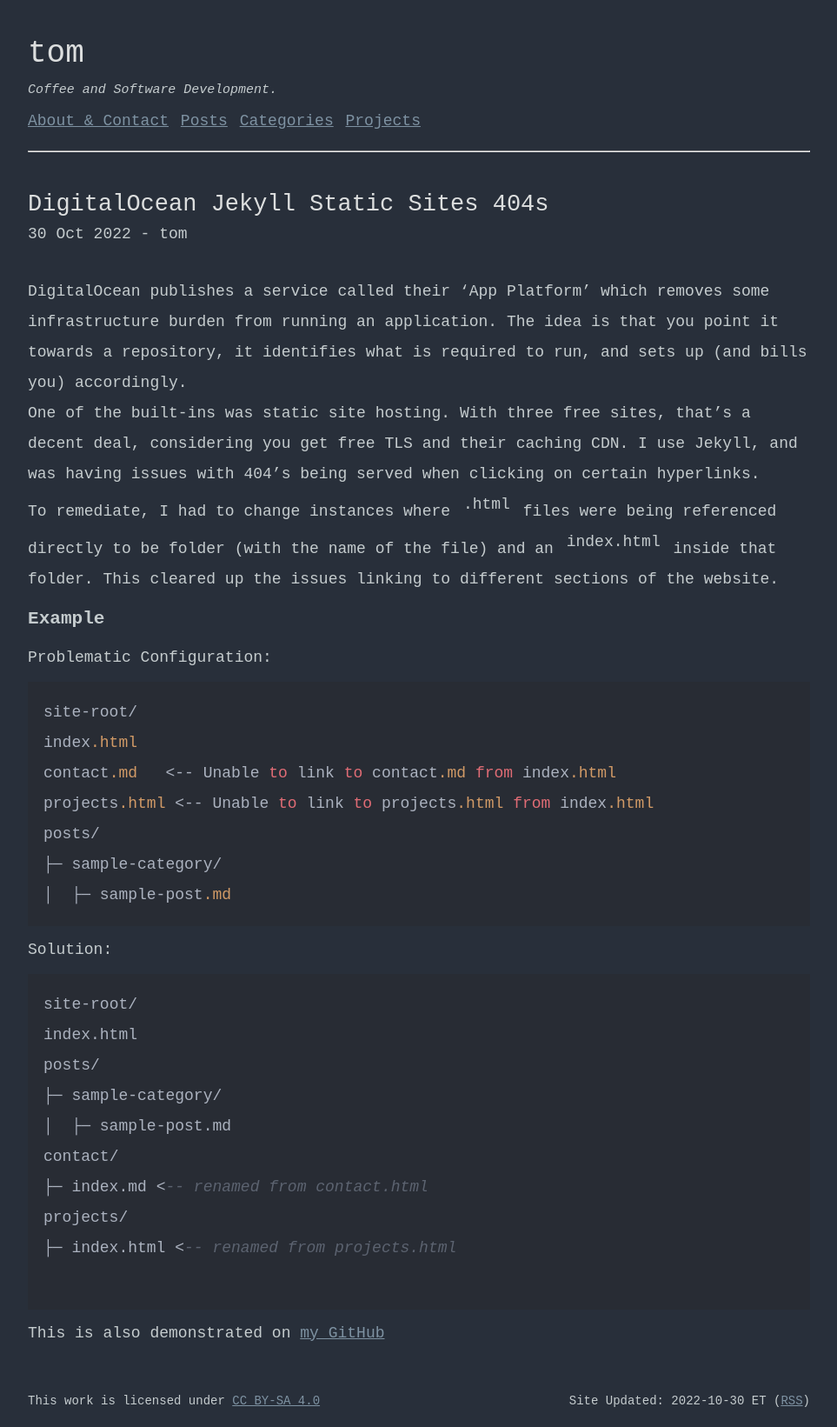
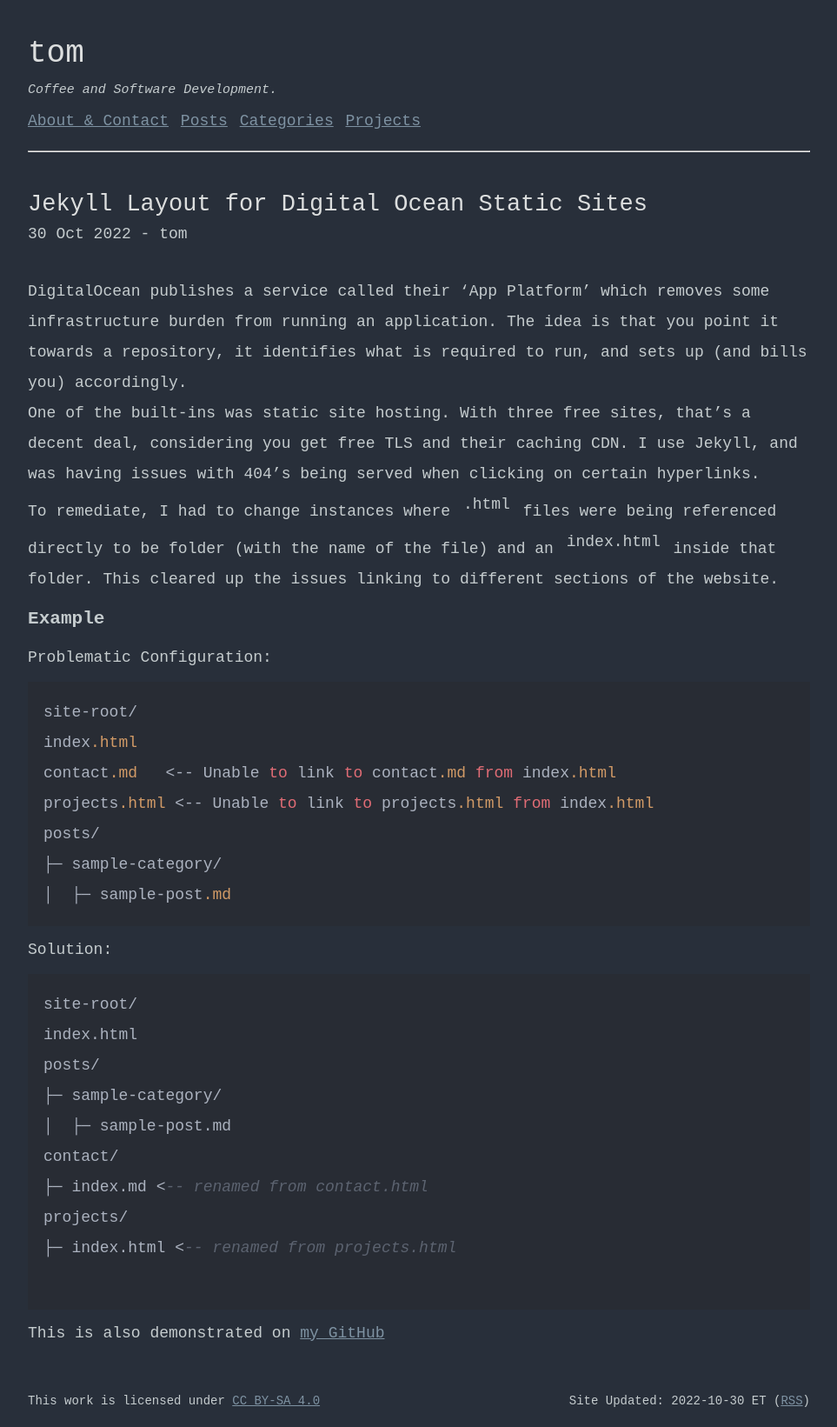
Before and after one commit to tajacks/personal-site, a Jekyll site: the page built from technology/_posts/2022-10-30-digital-ocean-jekyll-app-platform.md, in a window 1280 px wide. Shown: the whole page at 87% size, without its empty margins (158-1121 px from the left). Built offline with Jekyll 4.4.1, drawn with Linux system fonts in a browser that asks for light colours.

Commit message:
changed title

```diff
--- a/technology/_posts/2022-10-30-digital-ocean-jekyll-app-platform.md
+++ b/technology/_posts/2022-10-30-digital-ocean-jekyll-app-platform.md
@@ -1,7 +1,7 @@
 ---
 layout: post
 author: tom
-title: DigitalOcean Jekyll Static Sites 404s
+title: Jekyll Layout for Digital Ocean Static Sites
 tags: digitalocean jekyll app-platform static-site 404 not-found
 ---
 
```
